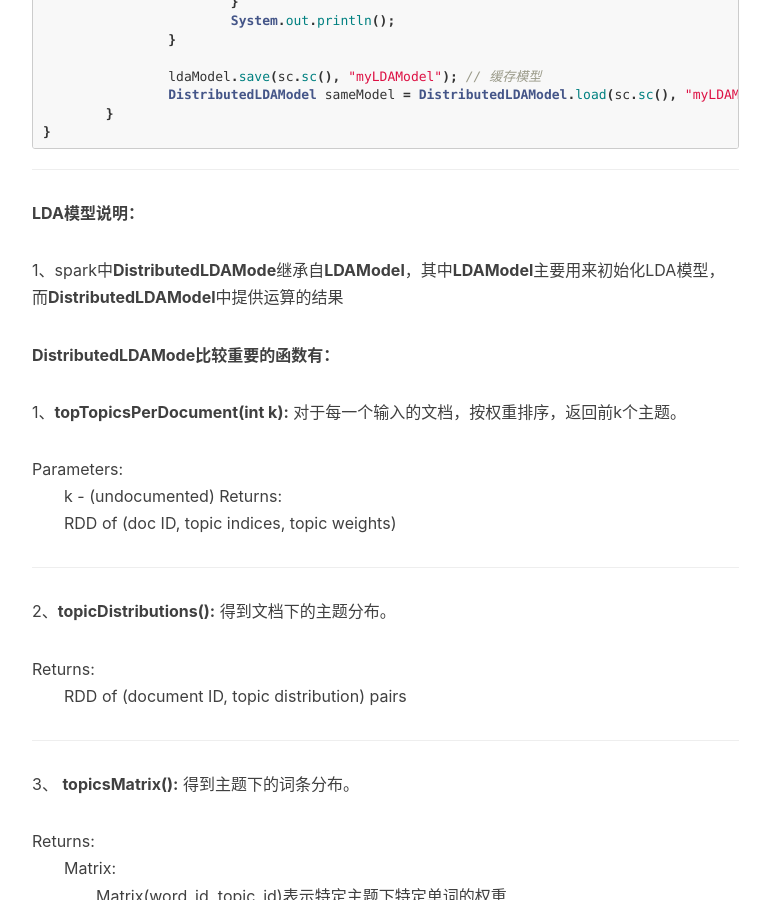
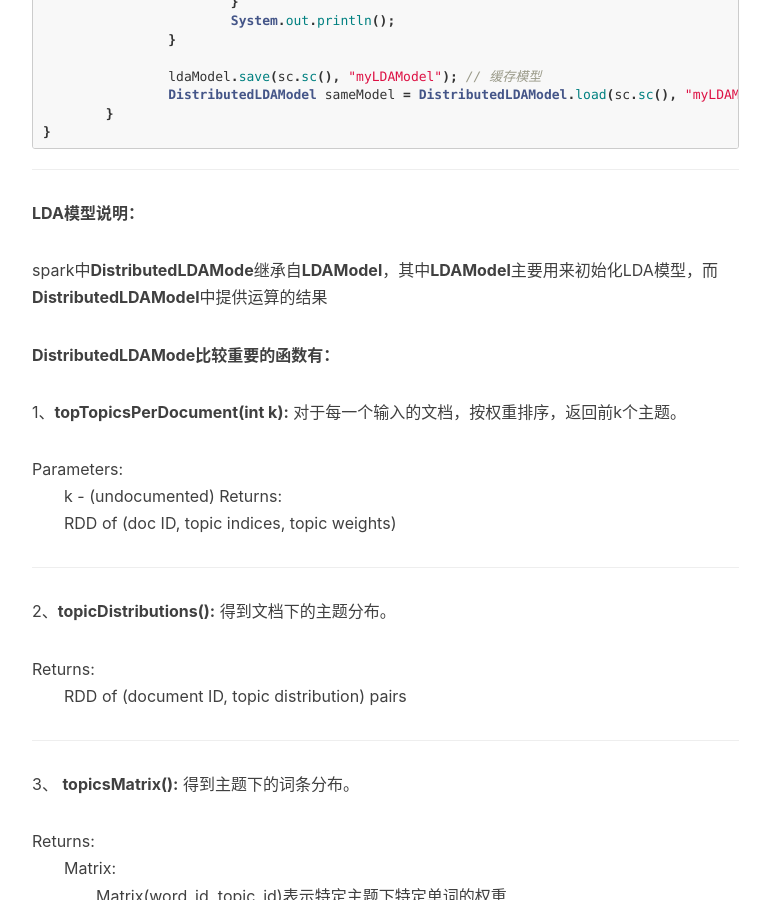
Before and after one commit to wengjingda/wengjingda, a Jekyll site: the page built from _posts/2016-10-01-spark-mllib-lda.markdown, in a window 1280 px wide and 900 px high, scrolled down 2561 px. Shown: the whole window, without its empty margins (233-1003 px from the left). Built offline with Jekyll 4.4.1, drawn with Linux system fonts in a browser that asks for light colours; nearby versions of some CDN libraries; our own code applies the rules of GitHub Pages for plain Markdown files; comment, search, counter and statistics services are not loaded.

Commit message:
update detail info

```diff
--- a/_posts/2016-10-01-spark-mllib-lda.markdown
+++ b/_posts/2016-10-01-spark-mllib-lda.markdown
@@ -134,7 +134,7 @@ public class JavaLDAExample {
 ---
 **LDA模型说明：**
 
- 1、spark中**DistributedLDAMode**继承自**LDAModel**，其中**LDAModel**主要用来初始化LDA模型，而**DistributedLDAModel**中提供运算的结果
+spark中**DistributedLDAMode**继承自**LDAModel**，其中**LDAModel**主要用来初始化LDA模型，而**DistributedLDAModel**中提供运算的结果
 
 **DistributedLDAMode比较重要的函数有：**
 
```
Also changed, not shown: other parts of _posts/2016-10-01-spark-mllib-lda.markdown (+1 -1 lines).
